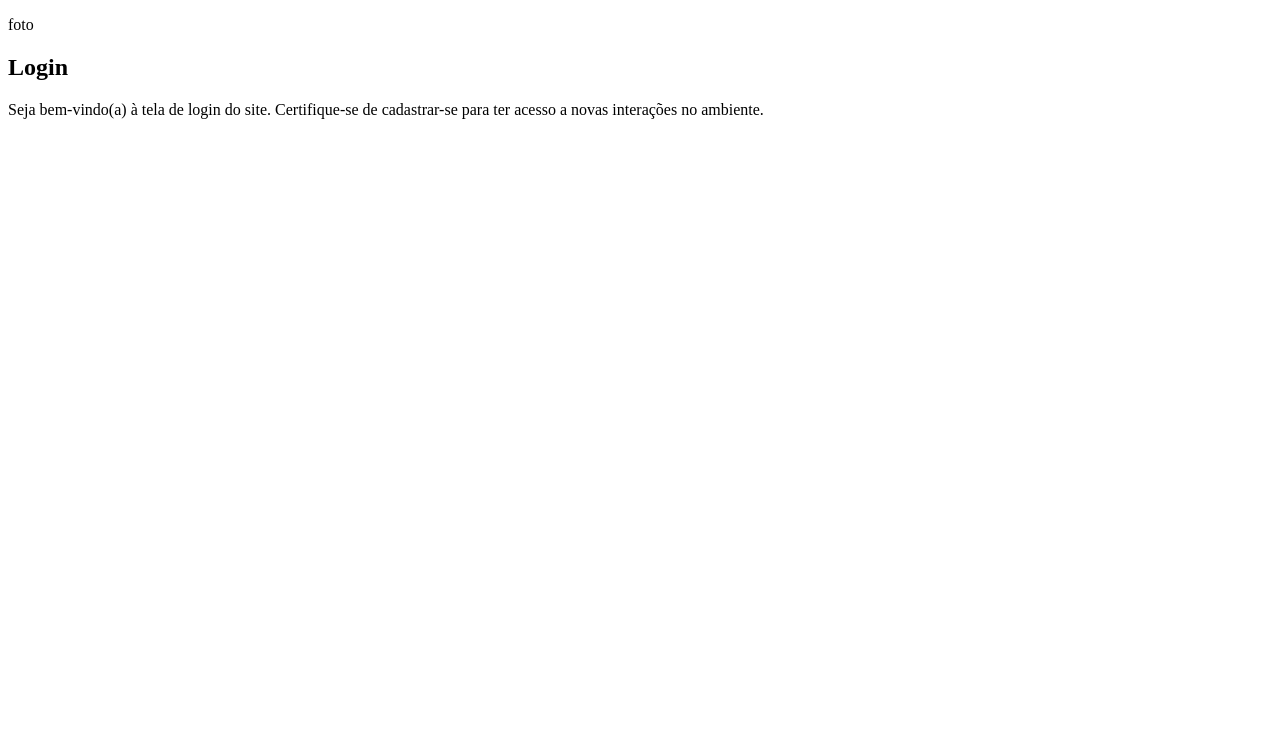
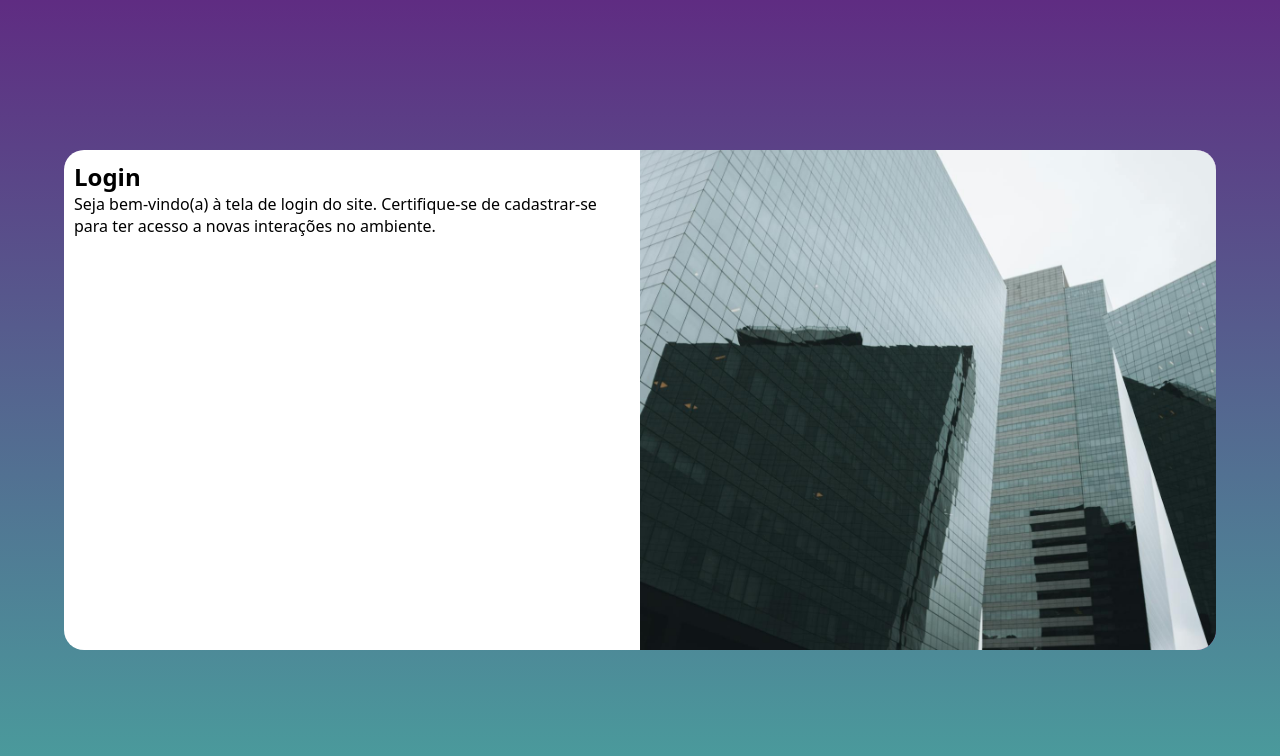
Before and after one commit to johnnyID/projeto-login, a plain HTML site: page index.html in a window 1280 px wide. Drawn offline with Linux system fonts and the light colour scheme.

Commit message:
complemento: media query

```diff
--- /dev/null
+++ b/estilos/media-query.css
@@ -0,0 +1,43 @@
+@charset "UTF-8";
+
+@media screen and (min-width: 768px) and (max-width: 992px){
+    body{
+        background-image: linear-gradient(to top, #49a09d, #5f2c82);
+    }
+
+    main > section#login{
+        width: 80vw;
+    }
+
+    main > section#login > div#imagem{
+        /* A propriedade [float: left; ou float: right; ] serve para alinhar elementos à esquerda ou à direita de um container, como por exemplo, um formulário junto à uma imagem para deixar o design ddo formulário atrativo ao usuário. */
+        float: left;
+        width: 30%;
+        height: 500px;
+    }
+
+    main > section#login > div#formulario{
+        float: right;
+        width: 70%;
+    }
+}
+
+@media screen and (min-width: 992px){
+    body{
+        background-image: linear-gradient(to top, #49a09d, #5f2c82);
+    }
+
+    main > section#login{
+        width: 90vw;
+    }
+
+    main > section#login > div#imagem{
+        float: right;
+        width: 50%;
+        height: 500px;
+    }
+
+    main > section#login > div#formulario{
+        width: 50%;
+    }
+}
--- /dev/null
+++ b/estilos/style.css
@@ -0,0 +1,53 @@
+@charset "UTF-8";
+
+/*
+* Paleta de Cores:
+* Verde:  #49a09d
+* Lilás: #5f2c82
+*/
+
+*{
+    margin: 0;
+    padding: 0;
+    box-sizing: border-box;
+    font-family: system-ui, -apple-system, BlinkMacSystemFont, 'Segoe UI', Roboto, Oxygen, Ubuntu, Cantarell, 'Open Sans', 'Helvetica Neue', sans-serif;
+}
+
+body, html{
+    background-color: #5f2c82;
+    width: 100vw;
+    height: 100vh;
+}
+
+main{
+    position: relative;
+    width: 100vw;
+    height: 100vh;
+}
+
+main > section#login{
+    position: absolute;
+    top: 50%;
+    left: 50%;
+    transform: translate(-50%, -50%);
+
+    /* A propriedade [ overflow: hidden; ] serve para esconder o que transbordar de algum container, neste caso, a imagem da div acaba vazando do container [ section#login ] */
+    overflow: hidden;
+    background-color: white;
+    width: 250px;
+    height: 500px;
+    border-radius: 20px;
+    transition: width .3s ease, height .3s ease;
+}
+
+main > section#login > div#imagem{
+    display: block;
+    background: #5f2c82 url("../imagens/predio.jpg") no-repeat left bottom fixed;
+    background-size: cover;
+    height: 200px;
+}
+
+main > section#login > div#formulario{
+    display: block;
+    padding: 10px;
+}
--- a/index.html
+++ b/index.html
@@ -3,13 +3,15 @@
 <head>
     <meta charset="UTF-8">
     <meta name="viewport" content="width=device-width, initial-scale=1.0">
+    <link rel="stylesheet" href="estilos/style.css">
+    <link rel="stylesheet" href="estilos/media-query.css">
     <title>Login</title>
 </head>
 <body>
     <main>
         <section id="login">
             <div id="imagem">
-                <p>foto</p>
+                <!-- Div que tera como plano de fundo uma imagem -->
             </div>
             <div id="formulario">
                 <h1>Login</h1>
```
